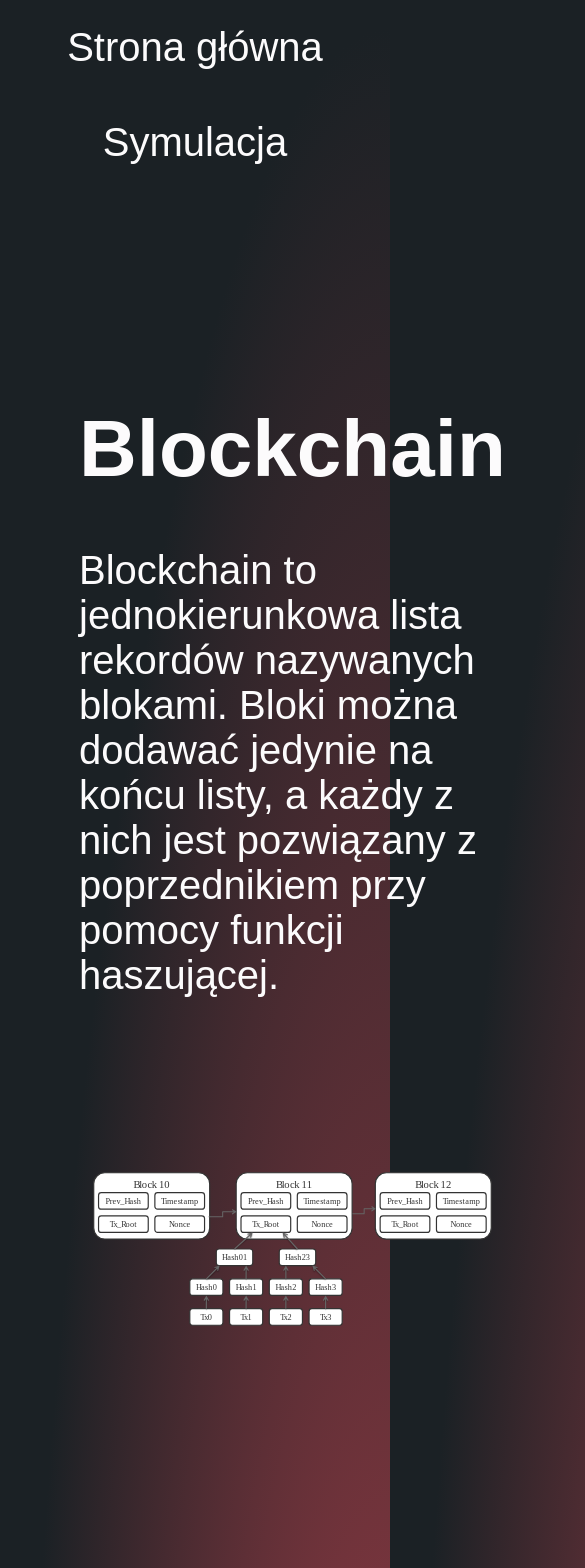
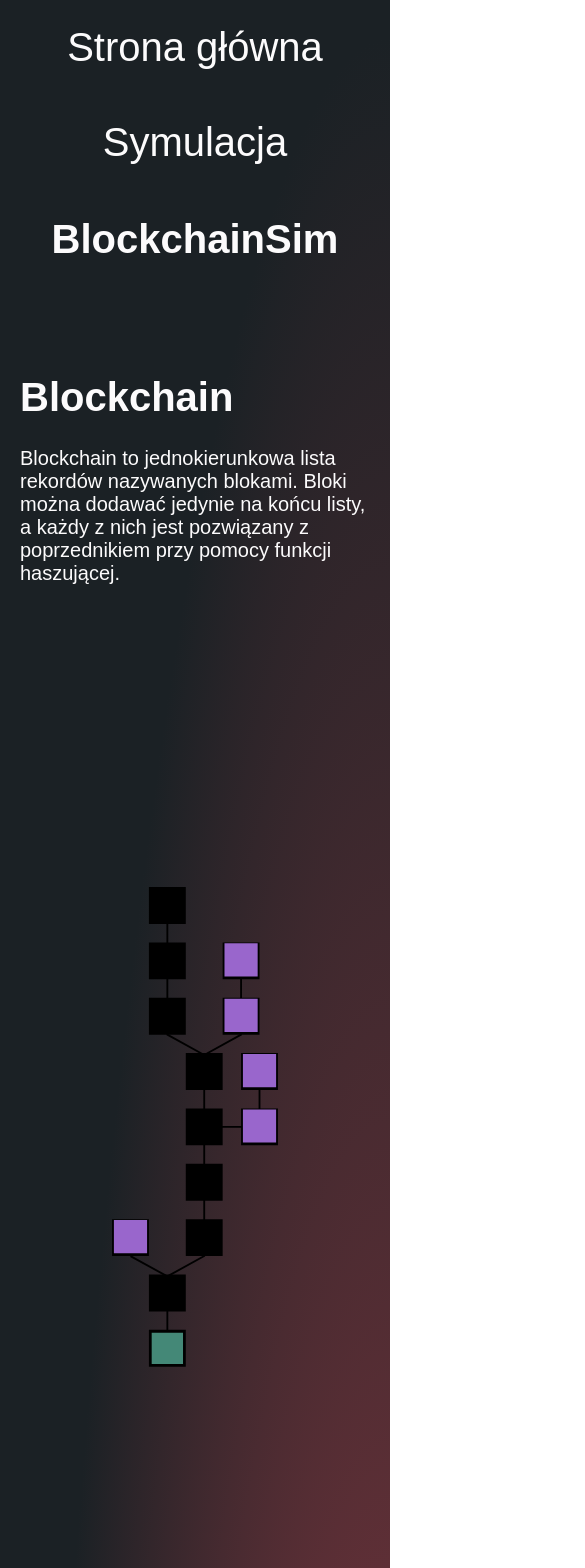
Before and after one commit to Frashier/BlockchainSim, a React (Create React App) app: page / in a window 390 px wide. Shown: the top 1568 px of the page, 585 px wide, since content can reach past the window. Built offline with nearby package versions, Linux system fonts and the light colour scheme.

Commit message:
text refactoring, homepage content and responsiveness

```diff
--- a/src/Components/Homepage/Homepage.css
+++ b/src/Components/Homepage/Homepage.css
@@ -1,5 +1,6 @@
 .homepage {
   margin: 10%;
+  margin-top: 5%;
   display: grid;
   gap: 40px;
   grid-template-columns: 1fr 1fr;
@@ -8,12 +9,12 @@
     "header header"
     "first-text first-image"
     "second-image second-text"
-    "third-text third-text"
-    "third-image third-image";
+    "third-text third-image";
 }
 
 .homepage > div {
   padding: 20px;
+  overflow-wrap: break-word;
 }
 
 .homepage_header {
@@ -29,4 +30,40 @@
   font-size: 40px;
   text-align: start;
   margin: 20px;
+  margin-bottom: 25vh;
 }
+
+.homepage_body > img {
+  display: block;
+  margin-left: auto;
+  margin-right: auto;
+}
+
+@media (max-width: 1200px) {
+  .homepage {
+    display: flex;
+    flex-direction: column;
+    margin: 0;
+  }
+
+  .homepage > div {
+    padding: 0;
+    overflow-wrap: break-word;
+  }
+
+  .homepage_header {
+    grid-area: header;
+    text-align: center;
+    align-self: center;
+    font-size: 20px;
+  }
+
+  .homepage_body {
+    justify-content: center;
+    gap: 50px;
+    font-size: 20px;
+    text-align: start;
+    margin: 20px;
+    margin-bottom: 25vh;
+  }
+}
--- a/src/Components/Homepage/Homepage.js
+++ b/src/Components/Homepage/Homepage.js
@@ -1,51 +1,48 @@
 import "./Homepage.css";
 import "../../index.css";
 import CustomDiv from "./CustomDiv";
+import content from "../../translations/polish.json";
 import { motion } from "framer-motion";
 
 function Homepage() {
   return (
     <motion.div className="homepage">
-      <CustomDiv className="homepage_header"></CustomDiv>
+      <CustomDiv className="homepage_header">
+        <h1>{content.homepage.mainHeader}</h1>
+      </CustomDiv>
       <CustomDiv className="homepage_body" style={{ gridArea: "first-text" }}>
-        <h1>Blockchain</h1>
-        <p>
-          Blockchain to jednokierunkowa lista rekordów nazywanych blokami. Bloki
-          można dodawać jedynie na końcu listy, a każdy z nich jest pozwiązany z
-          poprzednikiem przy pomocy funkcji haszującej.
-        </p>
+        <h1>{content.homepage.header[0]}</h1>
+        <p>{content.homepage.body[0]}</p>
       </CustomDiv>
       <CustomDiv className="homepage_body" style={{ gridArea: "first-image" }}>
         <img
           src="Assets/Blockchain.svg"
           alt="Blockchain structure"
-          style={{ float: "right", height: "500px", gridArea: "first-image" }}
+          style={{ height: "500px" }}
         ></img>
       </CustomDiv>
       <CustomDiv className="homepage_body" style={{ gridArea: "second-text" }}>
-        <h1>Blok</h1>
-        <p>
-          Blok to podstawowy element składowy blockchain. Składa się z nagłówka
-          zawierającego hasz zawartości poprzedniego bloku, korzeń drzewa haszy
-          i nonce oraz danych zawierających zapis transakcji wykonanych w danym
-          bloku.
-        </p>
+        <h1>{content.homepage.header[1]}</h1>
+        <p>{content.homepage.body[1]}</p>
       </CustomDiv>
       <CustomDiv className="homepage_body" style={{ gridArea: "second-image" }}>
         <img
           src="Assets/Bitcoin_Block_data.svg"
           alt="Blockchain structure"
-          style={{ float: "left", maxWidth: "100%" }}
+          style={{ maxWidth: "100%" }}
         ></img>
       </CustomDiv>
-      <CustomDiv
-        className="homepage_body"
-        style={{ gridArea: "third-text" }}
-      ></CustomDiv>
-      <CustomDiv
-        className="homepage_body"
-        style={{ gridArea: "thid-image" }}
-      ></CustomDiv>
+      <CustomDiv className="homepage_body" style={{ gridArea: "third-text" }}>
+        <h1>{content.homepage.header[2]}</h1>
+        <p>{content.homepage.body[2]}</p>
+      </CustomDiv>
+      <CustomDiv className="homepage_body" style={{ gridArea: "third-image" }}>
+        <img
+          src="Assets/P2P_network.svg"
+          alt="Blockchain newtork"
+          style={{ maxWidth: "100%" }}
+        ></img>
+      </CustomDiv>
     </motion.div>
   );
 }
--- /dev/null
+++ b/src/translations/polish.json
@@ -0,0 +1,11 @@
+{
+  "homepage": {
+    "mainHeader": "BlockchainSim",
+    "header": ["Blockchain", "Blok", "Sieć"],
+    "body": [
+      "Blockchain to jednokierunkowa lista rekordów nazywanych blokami. Bloki można dodawać jedynie na końcu listy, a każdy z nich jest pozwiązany z poprzednikiem przy pomocy funkcji haszującej.",
+      "Blok to podstawowy element składowy blockchain. Składa się z nagłówka zawierającego hasz zawartości poprzedniego bloku, korzeń drzewa haszy i nonce oraz danych zawierających zapis transakcji wykonanych w danym bloku.",
+      "Sieć blockchain często funkcjonuje w oparciu o architekturę peer-to-peer, w której wszystkie maszyny uczestniczące w wymianie danych w sieci komputerowej posiadają te same uprawnienia. "
+    ]
+  }
+}
```
Also changed, not shown: public/Assets/P2P_network.svg (added).
